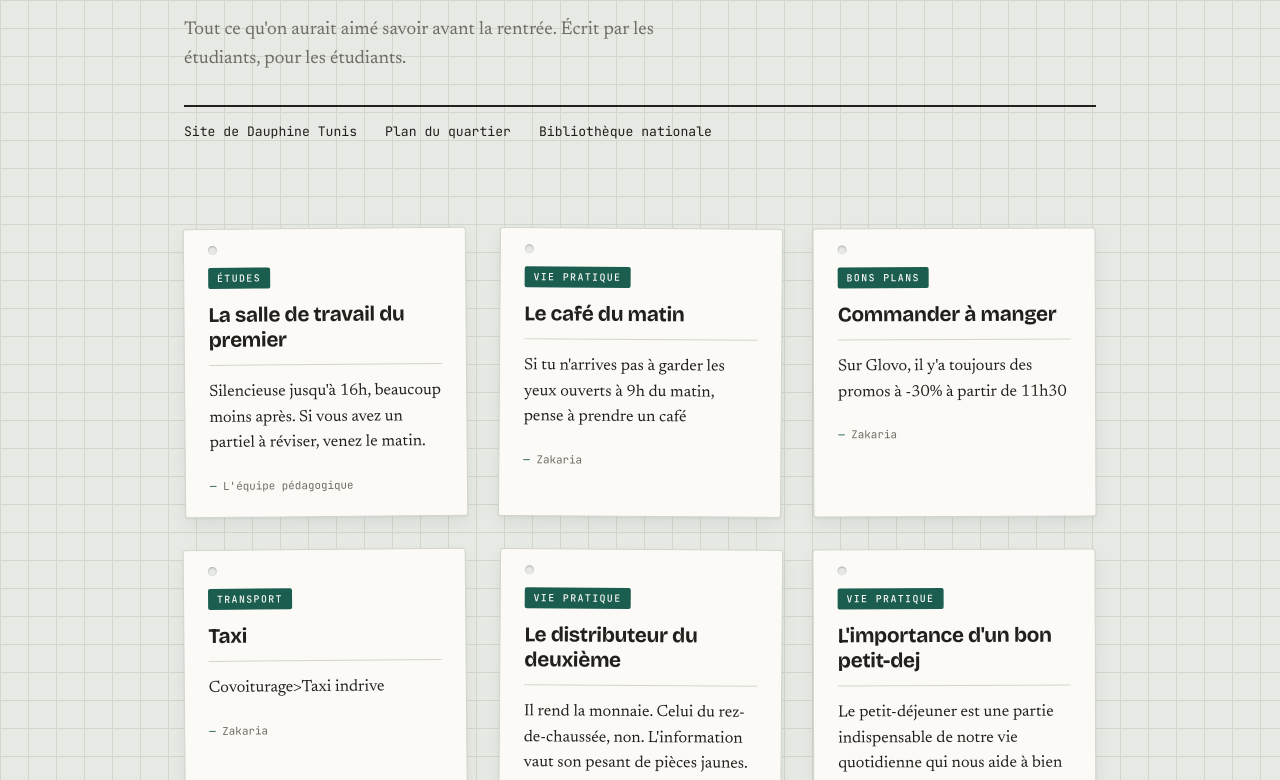
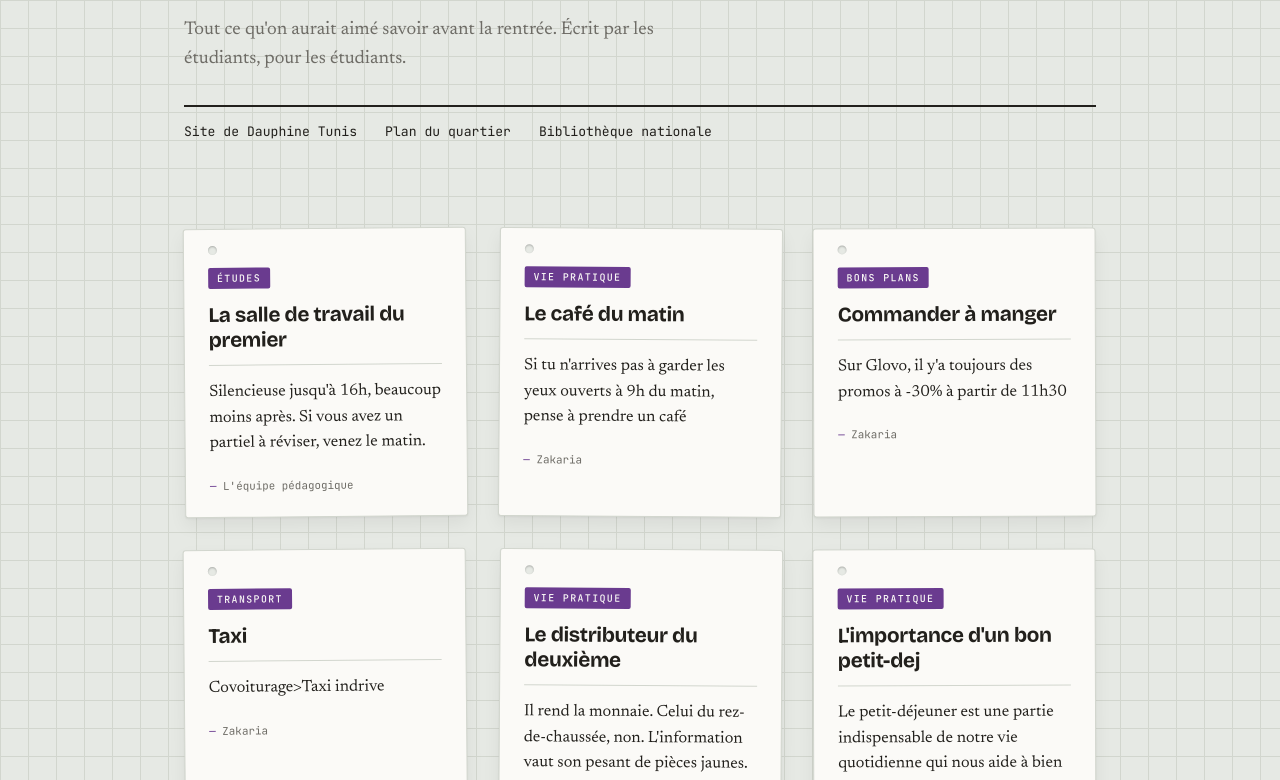
Before and after one commit to Youssef-Abidi175/guide-survie, a plain HTML site: page index.html in a window 1280 px wide. Shown: the part 252-1032 px from the top of the page. Drawn offline with nearby package versions, Linux system fonts and the light colour scheme.

Commit message:
correction d'un mauvais changement de couleur

```diff
--- a/css/style.css
+++ b/css/style.css
@@ -1,7 +1,7 @@
 @import url('https://fonts.googleapis.com/css2?family=Bricolage+Grotesque:opsz,wght@12..96,400..800&family=JetBrains+Mono:wght@400;500&family=Newsreader:opsz,wght@6..72,300..500&display=swap');
 :root {
   --couleur-fond: #E6E9E4;
-  --couleur-accent: #1B5E4F;
+  --couleur-accent: #6A3B8F;
   --couleur-carte: #FBFAF7;
   --couleur-texte: #22201C;
   --couleur-discret: #6E6C66;
```
